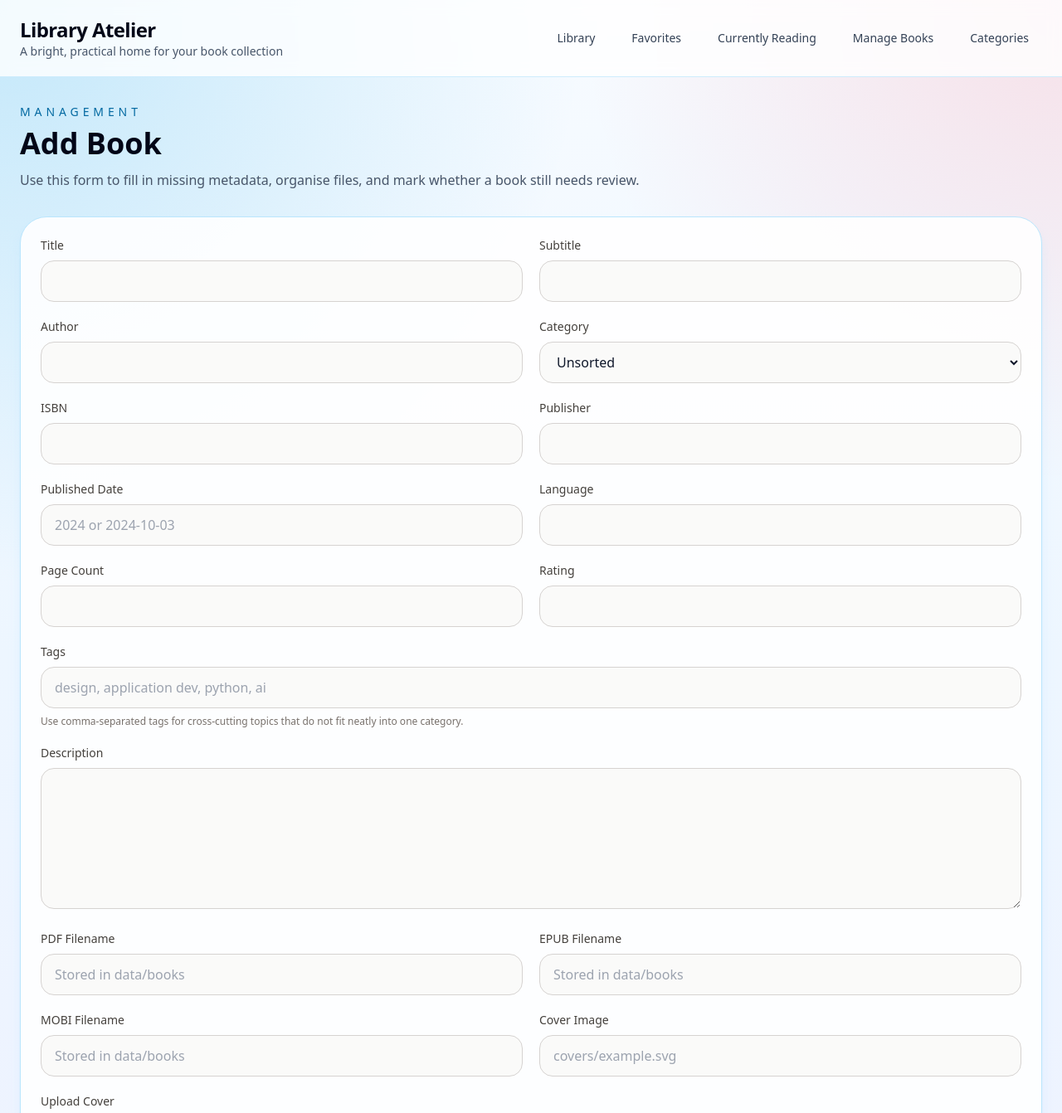
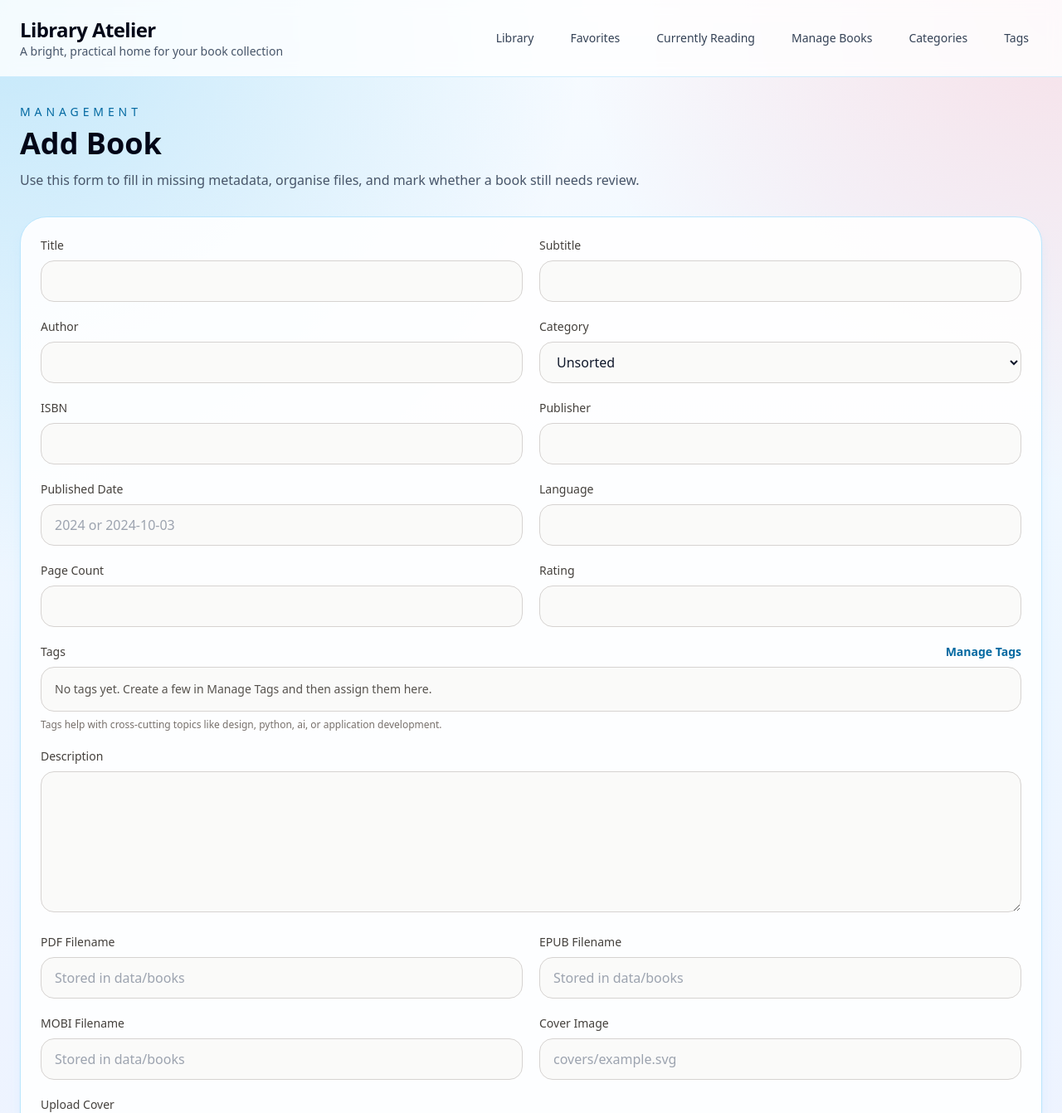
Before and after one commit to colinleroux/bookidea, a Flask app: page /manage/books/new in a window 1280 px wide. Shown: the top 1342 px of the page at 83% size. Run offline with Flask 3, Linux system fonts and the light colour scheme; data that the repository does not hold is empty; some libraries are stand-ins or nearby versions.

Commit message:
added propper tagging

```diff
--- a/app/routes.py
+++ b/app/routes.py
@@ -130,9 +130,9 @@ def new_book():
         "book_form.html",
         book=None,
         categories=Category.query.order_by(Category.name.asc()).all(),
+        tags=Tag.query.order_by(Tag.name.asc()).all(),
         form_action=url_for("main.new_book"),
         page_title="Add Book",
-        tags_text="",
     )
 
 
@@ -150,9 +150,9 @@ def edit_book(book_id):
         "book_form.html",
         book=book,
         categories=Category.query.order_by(Category.name.asc()).all(),
+        tags=Tag.query.order_by(Tag.name.asc()).all(),
         form_action=url_for("main.edit_book", book_id=book.id),
         page_title=f"Edit {book.title}",
-        tags_text=book.tag_names,
     )
 
 
@@ -267,6 +267,58 @@ def delete_category(category_id):
     return redirect(url_for("main.manage_categories"))
 
 
+@main.route("/manage/tags", methods=["GET", "POST"])
+def manage_tags():
+    if request.method == "POST":
+        name = request.form.get("name", "").strip()
+        tag_id = request.form.get("tag_id", type=int)
+
+        if not name:
+            flash("Tag name is required.", "error")
+            return redirect(url_for("main.manage_tags"))
+
+        slug = slugify(name)
+        existing = Tag.query.filter_by(slug=slug).first()
+
+        if tag_id:
+            tag = Tag.query.get_or_404(tag_id)
+            if existing and existing.id != tag.id:
+                flash("A tag with that name already exists.", "error")
+                return redirect(url_for("main.manage_tags"))
+            tag.name = name
+            tag.slug = slug
+            db.session.commit()
+            flash("Tag updated.", "success")
+            return redirect(url_for("main.manage_tags"))
+
+        if existing:
+            flash("That tag already exists.", "error")
+            return redirect(url_for("main.manage_tags"))
+
+        db.session.add(Tag(name=name, slug=slug))
+        db.session.commit()
+        flash("Tag created.", "success")
+        return redirect(url_for("main.manage_tags"))
+
+    tags = Tag.query.order_by(Tag.name.asc()).all()
+    return render_template("manage_tags.html", tags=tags)
+
+
+@main.route("/manage/tags/<int:tag_id>/delete", methods=["POST"])
+def delete_tag(tag_id):
+    tag = Tag.query.get_or_404(tag_id)
+    usage_count = len(tag.books)
+
+    if usage_count:
+        flash(f"Tag cannot be deleted because it is used by {usage_count} book(s).", "error")
+        return redirect(url_for("main.manage_tags"))
+
+    db.session.delete(tag)
+    db.session.commit()
+    flash("Tag deleted.", "success")
+    return redirect(url_for("main.manage_tags"))
+
+
 @main.route("/import", methods=["POST"])
 def import_books():
     batch_size = request.form.get("batch_size", default=25, type=int) or 25
@@ -364,7 +416,7 @@ def populate_book_from_form(book, form):
     book.needs_review = form.get("needs_review") == "on"
     book.is_favorite = form.get("is_favorite") == "on"
     book.is_currently_reading = form.get("is_currently_reading") == "on"
-    sync_book_tags(book, form.get("tags", ""))
+    sync_book_tags(book, request.form.getlist("tag_ids"))
 
 
 def normalize_cover_path(value):
@@ -393,27 +445,19 @@ def parse_float(value):
         return None
 
 
-def sync_book_tags(book, raw_tags):
-    cleaned_names = []
-    for part in raw_tags.split(","):
-        name = part.strip()
-        if not name:
+def sync_book_tags(book, raw_tag_ids):
+    tag_ids = []
+    for value in raw_tag_ids:
+        try:
+            tag_ids.append(int(value))
+        except (TypeError, ValueError):
             continue
-        if name.lower() not in {item.lower() for item in cleaned_names}:
-            cleaned_names.append(name)
 
-    tags = []
-    for name in cleaned_names:
-        slug = slugify(name)
-        tag = Tag.query.filter_by(slug=slug).first()
-        if not tag:
-            tag = Tag(name=name, slug=slug)
-            db.session.add(tag)
-        else:
-            tag.name = name
-        tags.append(tag)
+    if not tag_ids:
+        book.tags = []
+        return
 
-    book.tags = tags
+    book.tags = Tag.query.filter(Tag.id.in_(tag_ids)).order_by(Tag.name.asc()).all()
 
 
 def delete_book_files(book):
--- a/app/templates/base.html
+++ b/app/templates/base.html
@@ -21,6 +21,7 @@
                     <a href="{{ url_for('main.currently_reading') }}" class="rounded-full px-4 py-2 transition hover:bg-sky-100 hover:text-sky-900">Currently Reading</a>
                     <a href="{{ url_for('main.manage_books') }}" class="rounded-full px-4 py-2 transition hover:bg-sky-100 hover:text-sky-900">Manage Books</a>
                     <a href="{{ url_for('main.manage_categories') }}" class="rounded-full px-4 py-2 transition hover:bg-sky-100 hover:text-sky-900">Categories</a>
+                    <a href="{{ url_for('main.manage_tags') }}" class="rounded-full px-4 py-2 transition hover:bg-sky-100 hover:text-sky-900">Tags</a>
                 </nav>
             </div>
         </header>
--- a/app/templates/book_form.html
+++ b/app/templates/book_form.html
@@ -78,11 +78,27 @@
             <input type="number" step="0.1" min="0" max="5" name="rating" value="{{ book.rating if book and book.rating is not none else '' }}" class="w-full rounded-2xl border border-stone-300 bg-stone-50 px-4 py-3">
         </label>
 
-        <label class="block lg:col-span-2">
-            <span class="mb-2 block text-sm font-medium text-stone-700">Tags</span>
-            <input type="text" name="tags" value="{{ tags_text }}" placeholder="design, application dev, python, ai" class="w-full rounded-2xl border border-stone-300 bg-stone-50 px-4 py-3">
-            <span class="mt-2 block text-xs text-stone-500">Use comma-separated tags for cross-cutting topics that do not fit neatly into one category.</span>
-        </label>
+        <div class="block lg:col-span-2">
+            <div class="mb-2 flex items-center justify-between gap-3">
+                <span class="block text-sm font-medium text-stone-700">Tags</span>
+                <a href="{{ url_for('main.manage_tags') }}" class="text-sm font-semibold text-sky-700 transition hover:text-sky-500">Manage Tags</a>
+            </div>
+            <div class="rounded-2xl border border-stone-300 bg-stone-50 p-4">
+                {% if tags %}
+                    <div class="grid gap-3 md:grid-cols-2 xl:grid-cols-3">
+                        {% for tag in tags %}
+                            <label class="flex items-center gap-3 rounded-2xl border border-stone-200 bg-white px-4 py-3">
+                                <input type="checkbox" name="tag_ids" value="{{ tag.id }}" {% if book and tag in book.tags %}checked{% endif %} class="h-4 w-4 rounded border-stone-300">
+                                <span class="text-sm font-medium text-stone-700">{{ tag.name }}</span>
+                            </label>
+                        {% endfor %}
+                    </div>
+                {% else %}
+                    <p class="text-sm text-stone-600">No tags yet. Create a few in Manage Tags and then assign them here.</p>
+                {% endif %}
+            </div>
+            <span class="mt-2 block text-xs text-stone-500">Tags help with cross-cutting topics like design, python, ai, or application development.</span>
+        </div>
 
         <label class="block lg:col-span-2">
             <span class="mb-2 block text-sm font-medium text-stone-700">Description</span>
```
Also changed, not shown: app/templates/manage_tags.html (added, +60 -0 lines).
